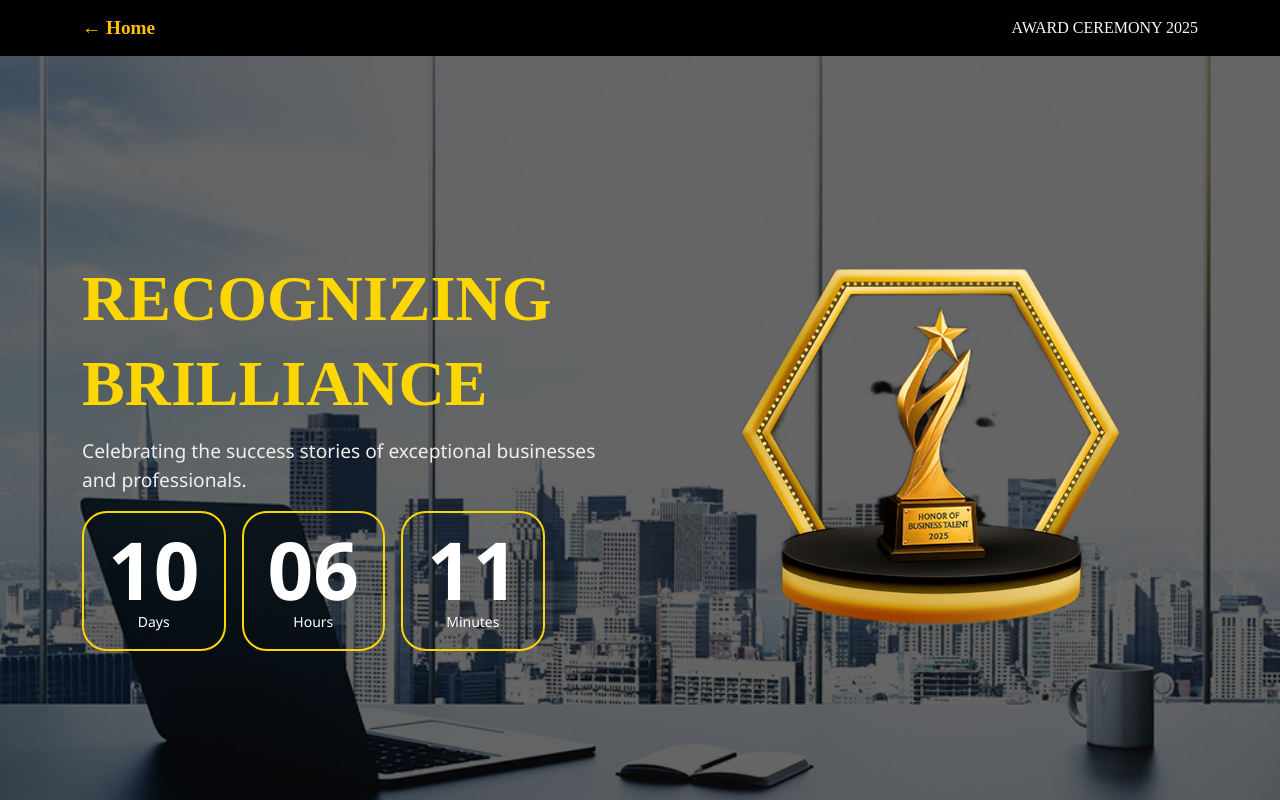
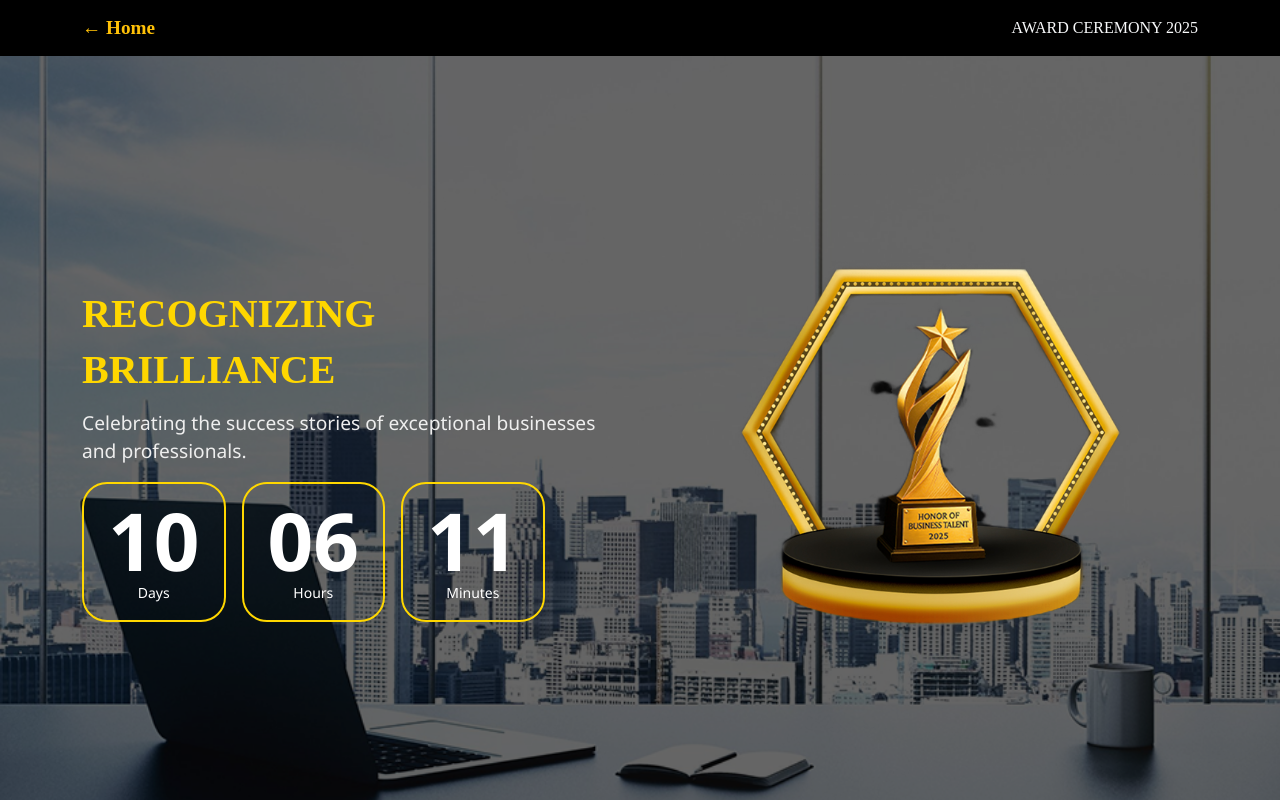
Before and after one commit to Thusitha2019/Ever_Efficient, a plain HTML site: page honuor-awards.html in a window 1280 px wide. Shown: the top 800 px of the page. Drawn offline with nearby package versions, Linux system fonts and the light colour scheme.

Commit message:
Update honuor-awards.html

```diff
--- a/honuor-awards.html
+++ b/honuor-awards.html
@@ -208,10 +208,10 @@
     <section class="hero d-flex align-items-center text-center text-md-start">
         <div class="container">
             <div class="row align-items-center">
-                <div class="col-md-6 mb-4 mb-md-0">
-                    <h1 style="font-family: 'Baskerville', serif; font-weight: bold; font-size: 64px;">RECOGNIZING</h1>
-                    <h1 style="font-family: 'Baskerville', serif; font-weight: bold; font-size: 64px;"> BRILLIANCE</h1>
-                    <p>Celebrating the success stories of exceptional businesses and professionals.</p>
+                <div class="col-md-6 mb-4 mb-md-0 text-center text-md-start">
+                    <h1 class="display-4 fw-bold" style="font-family: 'Baskerville', serif;">RECOGNIZING</h1>
+                    <h1 class="display-4 fw-bold" style="font-family: 'Baskerville', serif;">BRILLIANCE</h1>
+                    <p class="lead">Celebrating the success stories of exceptional businesses and professionals.</p>
                     <div class="countdown-box">
                         <div>
                             <div id="days" class="count">00</div>
```
